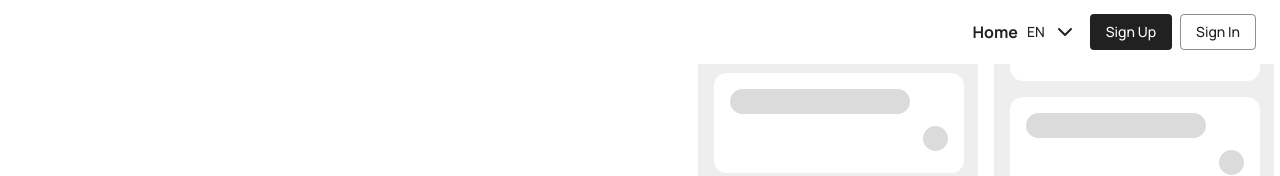
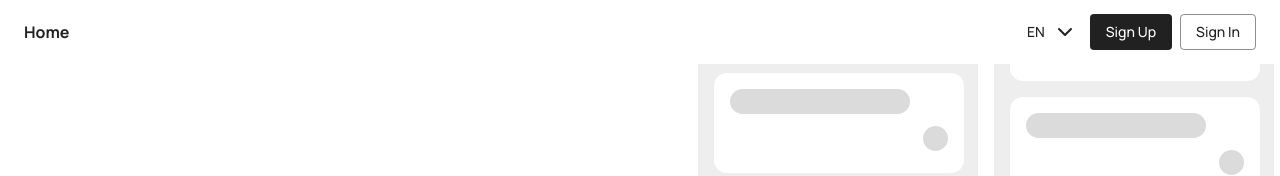
Before and after one commit to wunlei/project-management-app, a React (Create React App) app: page / in a window 1280 px wide. Shown: the top 176 px of the page. Built offline with nearby package versions, Linux system fonts and the light colour scheme.

Commit message:
feat: update styles and localization

```diff
--- a/src/components/Header/Header.tsx
+++ b/src/components/Header/Header.tsx
@@ -26,7 +26,7 @@ import { ReactComponent as MenuIcon } from 'assets/icons/header-menu.svg';
 
 function Header() {
   const { t } = useTranslation();
-  const isOnBoard = useMatch('/projects/:id');
+  const isOnBoard = useMatch('/projects/:boardId');
   const isProject = useMatch('/projects');
   const isMain = useMatch('/');
   const isProfile = useMatch('/user');
@@ -71,10 +71,11 @@ function Header() {
       <AppBar
         position={isOnBoard ? 'fixed' : 'sticky'}
         sx={{
-          top: isOnBoard ? 0 : 'unset',
-          left: isOnBoard ? 0 : 'unset',
+          top: 0,
+          left: 0,
           backgroundColor: 'white',
           boxShadow: scrollTrigger ? 3 : 0,
+          height: '64px',
         }}
         elevation={0}
       >
@@ -139,7 +140,7 @@ function Header() {
                     fontWeight: isMain ? 'bold' : 'inherit',
                   }}
                 >
-                  Home
+                  {t('Home')}
                 </MuiLink>
                 <MuiLink
                   onClick={toggleMobileMenuState(false)}
@@ -151,7 +152,7 @@ function Header() {
                     display: token ? '' : 'none',
                   }}
                 >
-                  Projects
+                  {t('Projects')}
                 </MuiLink>
                 {!token ? (
                   <>
@@ -184,7 +185,7 @@ function Header() {
                         fontWeight: isProfile ? 'bold' : 'inherit',
                       }}
                     >
-                      Profile
+                      {t('Profile')}
                     </MuiLink>
                     <MuiLink
                       underline="hover"
@@ -200,7 +201,7 @@ function Header() {
                         dispatch(setUserId(null));
                       }}
                     >
-                      Sign Out
+                      {t('Sign Out')}
                     </MuiLink>
                   </>
                 )}
@@ -212,7 +213,7 @@ function Header() {
           <Toolbar
             sx={{
               flexDirection: 'row',
-              justifyContent: token ? 'space-between' : 'flex-end',
+              justifyContent: token ? 'space-between' : 'space-between',
             }}
           >
             <Stack direction="row" spacing={1}>
@@ -224,7 +225,7 @@ function Header() {
                   fontWeight: isMain ? 'bold' : 'inherit',
                 }}
               >
-                Home
+                {t('Home')}
               </MuiLink>
 
               <MuiLink
@@ -236,7 +237,7 @@ function Header() {
                   display: token ? '' : 'none',
                 }}
               >
-                Projects
+                {t('Projects')}
               </MuiLink>
             </Stack>
             <Button
--- a/src/localization/resources/en.json
+++ b/src/localization/resources/en.json
@@ -8,6 +8,7 @@
   "Page Not Found": "Page Not Found",
   "Back to Home": "Back to Home",
   "Projects": "Projects",
+  "Home": "Home",
   "Search": "Search",
   "Add Column": "Add Column",
   "Title": "Title",
--- a/src/localization/resources/ru.json
+++ b/src/localization/resources/ru.json
@@ -8,6 +8,7 @@
   "Page Not Found": "Страница не найдена",
   "Back to Home": "Вернуться на Главную",
   "Projects": "Проекты",
+  "Home": "Главная",
   "Search": "Поиск",
   "Add Column": "Добавить колонку",
   "Title": "Название",
--- a/src/pages/Board/BoardPage.tsx
+++ b/src/pages/Board/BoardPage.tsx
@@ -147,8 +147,8 @@ function BoardPage() {
         padding="1rem"
         sx={{
           paddingTop: {
-            xs: '165px',
-            sm: '120px',
+            xs: '158px',
+            sm: '121px',
           },
           paddingBottom: {
             xs: '94px',
--- a/src/pages/Home/HomePage.tsx
+++ b/src/pages/Home/HomePage.tsx
@@ -29,7 +29,7 @@ function HomePage() {
         pb={5}
         sx={{
           minHeight: firstColQueryMatch ? '90vh' : '110vh',
-          minWidth: firstColQueryMatch ? '100vw' : undefined,
+          // minWidth: firstColQueryMatch ? '100vw' : undefined,
         }}
       >
         <Stack
--- a/src/styles/theme.ts
+++ b/src/styles/theme.ts
@@ -1,4 +1,4 @@
-import { createTheme } from '@mui/material/styles';
+import createTheme from '@mui/material/styles/createTheme';
 import scrollStyle from './scrollStyle';
 export const theme = createTheme({
   typography: {
@@ -33,6 +33,8 @@ export const theme = createTheme({
     },
     secondary: {
       main: '#5BB9FD',
+      light: '#94ebff',
+      dark: '#0089ca',
     },
   },
   components: {
```
